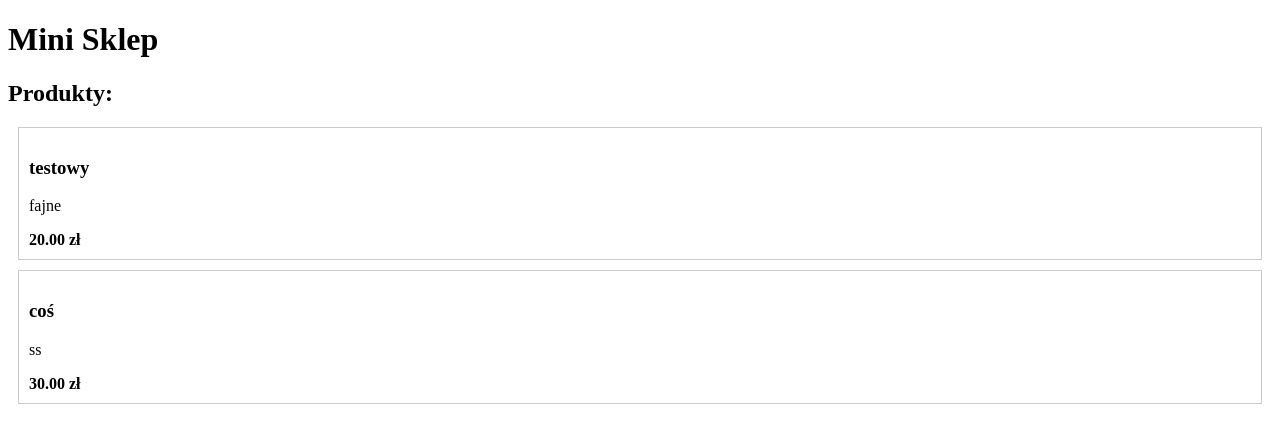
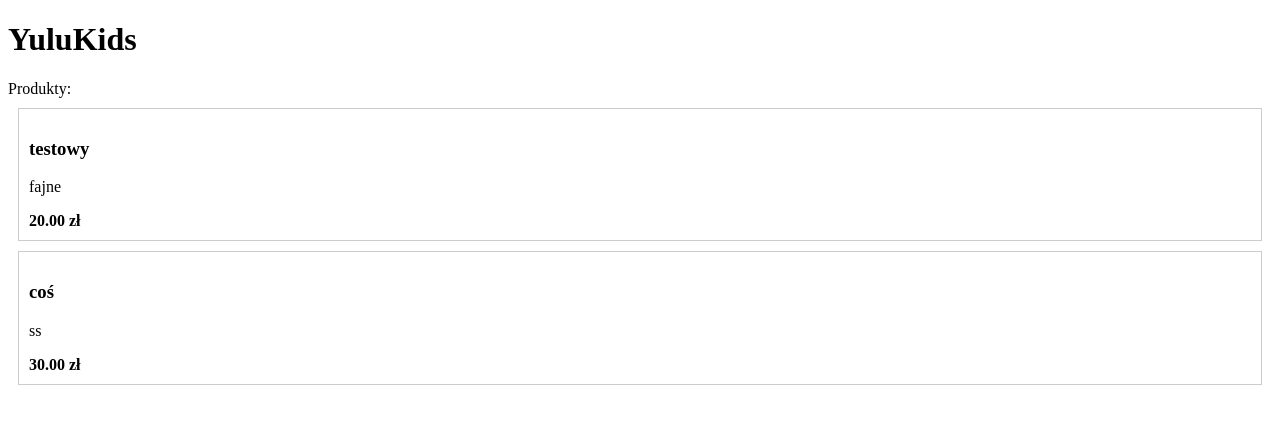
Before and after one commit to Muchabzz/Sklep2, a Django app: page / in a window 1280 px wide. Shown: the part 26-469 px from the top of the page. Run offline with Django 5.2, Linux system fonts and the light colour scheme; data comes from the database, SQL or seed files in the repository.

Commit message:
grafika
dodanie folderu grafika

```diff
--- a/Templates/home.html
+++ b/Templates/home.html
@@ -1,7 +1,7 @@
 <html lang="pl">
 <head>
     <meta charset="UTF-8">
-    <title>Mini Sklep</title>
+    <title>YuluKids</title>
 </head>
 <body>
     <header class="header">
@@ -18,7 +18,8 @@
         </div>
     </header>
 
-<h1>Mini Sklep</h1>
+<h1>YuluKids</h1>
+<a src="baner"
 
 <h2>Produkty:</h2>
 
```
Also changed, not shown: grafika/baner1.png (added).
